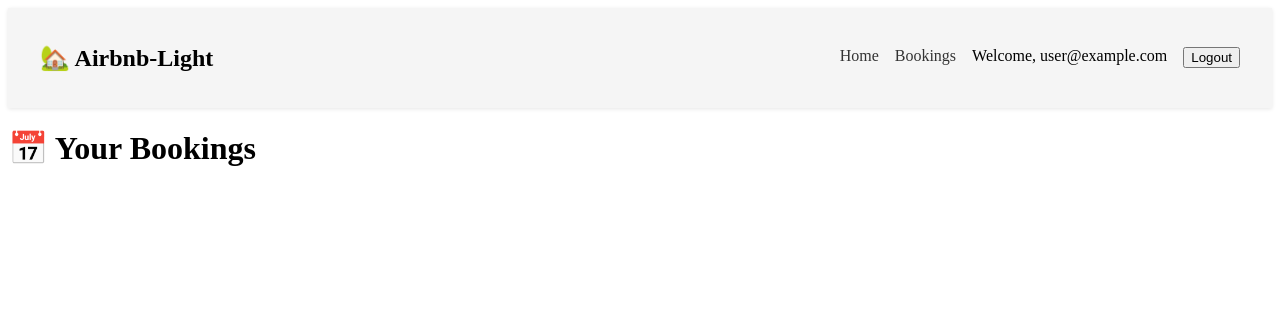
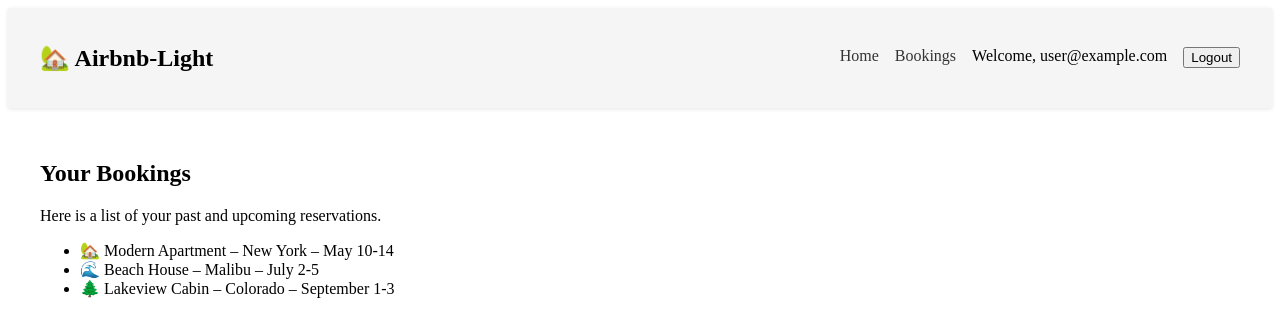
Before and after one commit to alexalghisi/airbnb-light, a React (Create React App) app: page /bookings in a window 1280 px wide. Shown: the top 336 px of the page. Built offline with nearby package versions, Linux system fonts and the light colour scheme; no server answers; sample sign-in values are in the browser's storage.

Commit message:
Protect /bookings route and redirect if user not logged in

```diff
--- a/src/pages/Bookings.js
+++ b/src/pages/Bookings.js
@@ -1,3 +1,28 @@
+import { useEffect } from 'react';
+import { useNavigate } from 'react-router-dom';
+import { onAuthStateChanged } from 'firebase/auth';
+import { auth } from '../firebase';
+
 export default function Bookings() {
-    return <h1>📅 Your Bookings</h1>;
+    const navigate = useNavigate();
+
+    useEffect(() => {
+        const unsub = onAuthStateChanged(auth, (user) => {
+            if (!user) navigate('/login');
+        });
+
+        return () => unsub();
+    }, [navigate]);
+
+    return (
+        <div style={{ padding: '2rem' }}>
+            <h2>Your Bookings</h2>
+            <p>Here is a list of your past and upcoming reservations.</p>
+            <ul>
+                <li>🏡 Modern Apartment – New York – May 10-14</li>
+                <li>🌊 Beach House – Malibu – July 2-5</li>
+                <li>🌲 Lakeview Cabin – Colorado – September 1-3</li>
+            </ul>
+        </div>
+    );
 }
```
